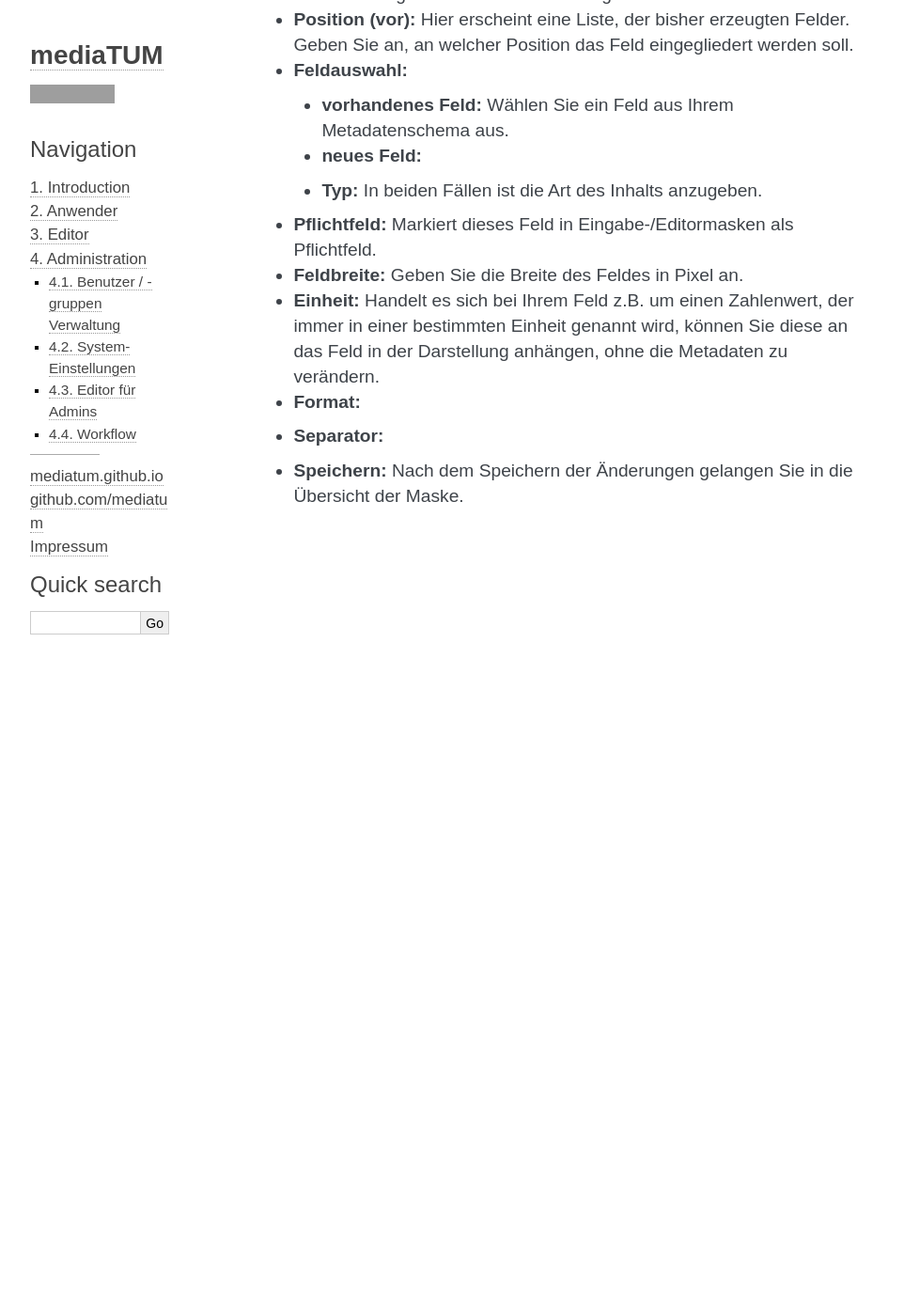
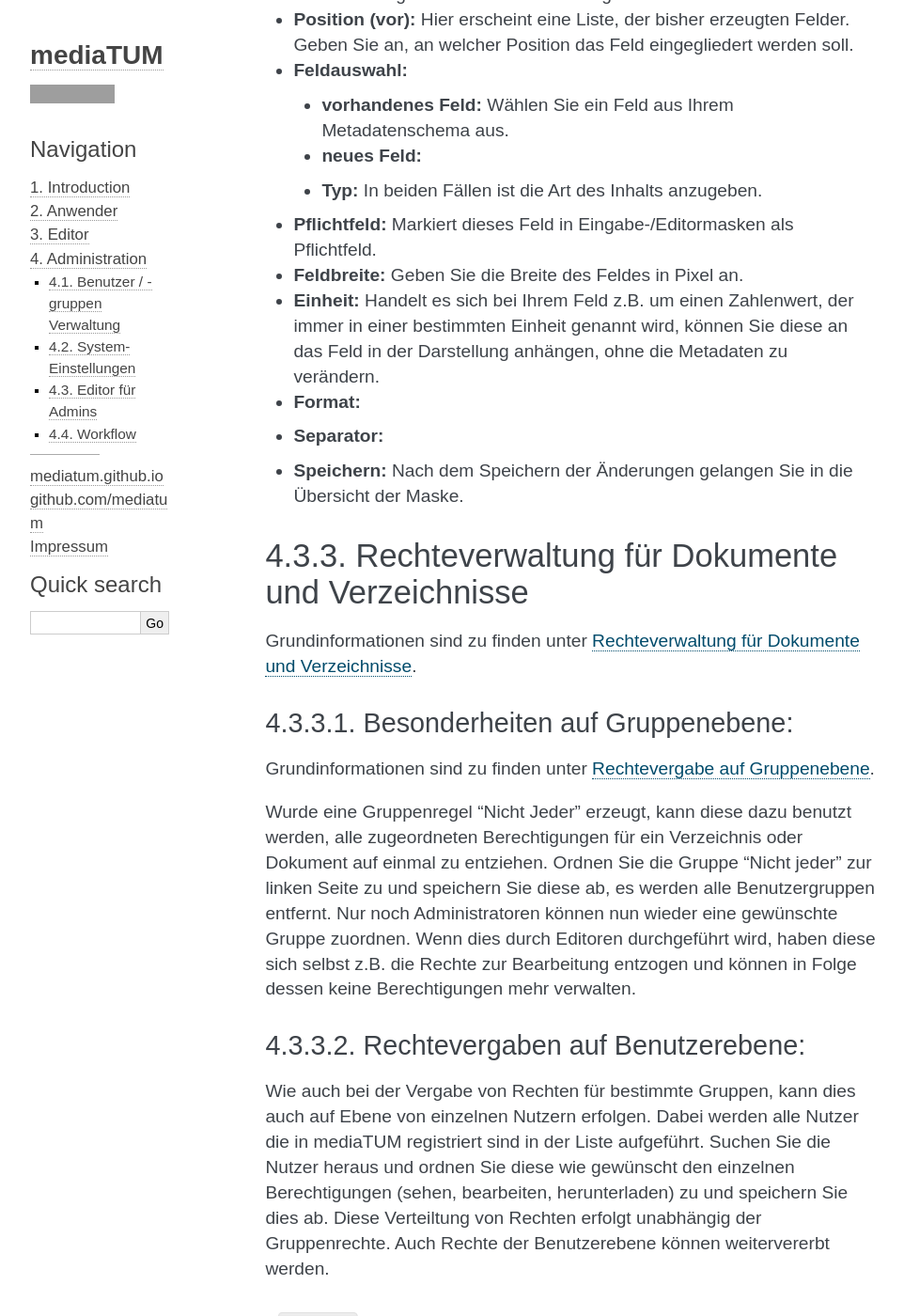
Before and after one commit to mediatum/mediatum-docs-en, a Sphinx documentation site: the page built from docs/source/admin/admin.rst, in a window 1280 px wide and 1400 px high, scrolled down 19632 px. Shown: the whole window at 94% size, without its empty margins (148-1110 px from the left). Built offline with Sphinx 7.4.7, drawn with Linux system fonts in a browser that asks for light colours; grey boxes are pictures that could not be loaded.

Commit message:
Add chapter 'Rechteverwaltung' for Editor and Admin: text and images

```diff
--- a/docs/source/admin/admin.rst
+++ b/docs/source/admin/admin.rst
@@ -498,6 +498,46 @@ Es gibt unterschiedliche Feldtypen:
 * **Speichern:** Nach dem Speichern der Änderungen gelangen Sie in die Übersicht der Maske.
 
 
+
+.. _Rechtevergabe Admin:
+
+Rechteverwaltung für Dokumente und Verzeichnisse
+------------------------------------------------
+
+Grundinformationen sind zu finden unter :ref:`Grundlegende Rechtevergabe`.
+
+
+Besonderheiten auf Gruppenebene:
+^^^^^^^^^^^^^^^^^^^^^^^^^^^^^^^^
+
+Grundinformationen sind zu finden unter :ref:`Rechtevergabe Gruppenebene`.
+
+Wurde eine Gruppenregel "Nicht Jeder" erzeugt, kann diese dazu benutzt werden,
+alle zugeordneten Berechtigungen für ein Verzeichnis oder Dokument auf einmal zu entziehen.
+Ordnen Sie die Gruppe "Nicht jeder" zur linken Seite zu und speichern Sie diese ab, es werden alle
+Benutzergruppen entfernt. Nur noch Administratoren können nun wieder eine gewünschte Gruppe zuordnen.
+Wenn dies durch Editoren durchgeführt wird, haben diese sich selbst z.B. die Rechte zur Bearbeitung
+entzogen und können in Folge dessen keine Berechtigungen mehr verwalten.
+
+
+
+
+Rechtevergaben auf Benutzerebene:
+^^^^^^^^^^^^^^^^^^^^^^^^^^^^^^^^^
+
+Wie auch bei der Vergabe von Rechten für bestimmte Gruppen, kann dies auch auf Ebene von einzelnen
+Nutzern erfolgen. Dabei werden alle Nutzer die in mediaTUM registriert sind in der Liste aufgeführt.
+Suchen Sie die Nutzer heraus und ordnen Sie diese wie gewünscht den einzelnen Berechtigungen (sehen,
+bearbeiten, herunterladen) zu und speichern Sie dies ab.
+Diese Verteiltung von Rechten erfolgt unabhängig der Gruppenrechte. Auch Rechte der Benutzerebene
+können weitervererbt werden.
+
+.. figure:: images/RechtevergabeBenutzerebene.png
+	:alt: 	RechtevergabeBenutzerebene.png
+
+
+
+
 .. |BenutzerAuge| image:: images/BenutzerAuge.jpg
 .. |BenutzerStift| image:: images/BenutzerStift.jpg
 .. |GruppeCreate| image:: images/GruppeCreate.jpg
```
Also changed, not shown: docs/source/editor/index.rst (+51 -0 lines), docs/source/admin/images/RechtevergabeBenutzerebene.png (added), docs/source/editor/images/RechtevergabeEditor.png (added).
